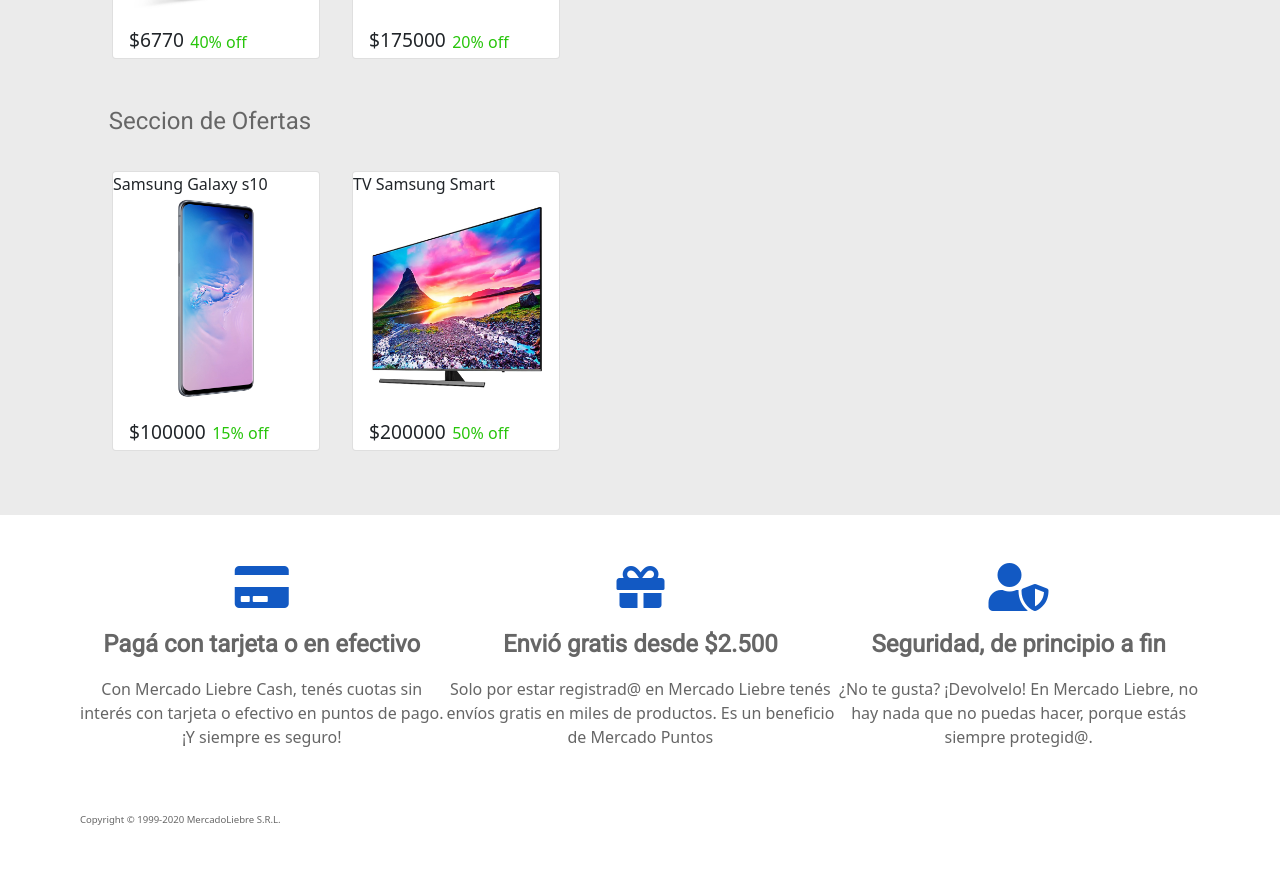
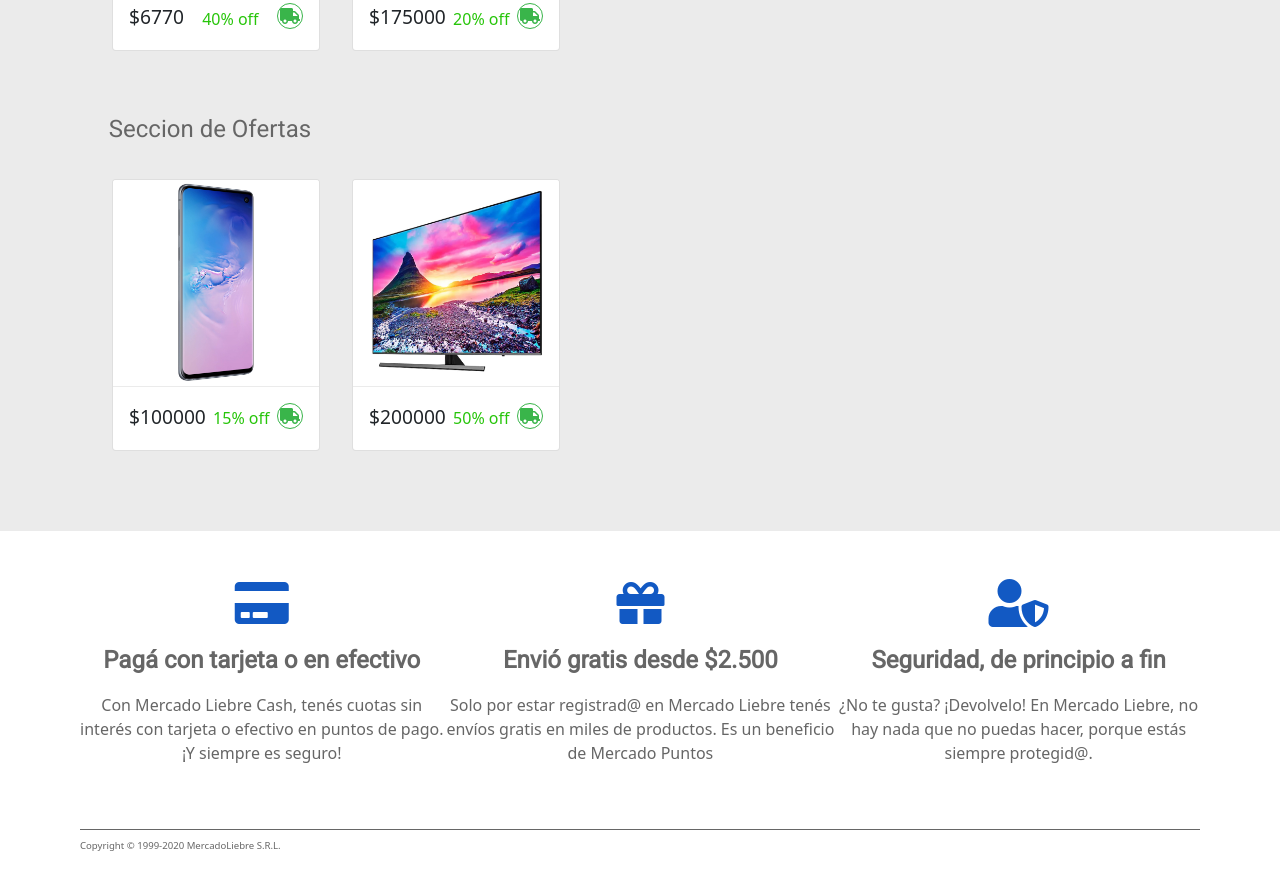
Before and after one commit to MateoPiccinini/Mercado-Liebre, a website: page views/home.html in a window 1280 px wide. Shown: the part 804-1690 px from the top of the page. Before the commit the page ends 1663 px from the top, so only its background shows below. Drawn offline with nearby package versions, Linux system fonts and the light colour scheme; files that its build step writes are made by us from their sources; files whose address does not match are found by name.

Commit message:
ml final

```diff
--- a/public/css/styles.css
+++ b/public/css/styles.css
@@ -119,7 +119,41 @@
 
 .card-body{ /* flex de items adentro de tarjeta (abajo de imagen) */
     display: flex;
-    height: 3em;
+    align-items: flex-start;
+    justify-content: flex-start;
+    flex-wrap: wrap;
+    justify-content: space-between;
+    height: 4em;
+    border-style: solid hidden hidden hidden;
+    border-width: 0.0625em;
+    border-color: #ebebeb;
+}
+
+.card{
+    margin-bottom: 1em;
+}
+
+.card:hover{
+    border-style: groove;
+    border-width: 3px;
+    margin-bottom: 0;
+    padding-bottom: 1em;
+}
+
+.card:hover .produc{
+    display: inline;
+}
+
+.camion{
+    color: #39b54a;
+    border-style: solid;
+    border-radius: 1em;
+    border-width: 0.0625em;
+    padding-top: 0.25em;
+    padding-bottom: 0.25em;
+    padding-left: 0.130em;
+    padding-right: 0.130em;
+    margin-bottom: 2em;
 }
 
 .prodinf{ /* informacion del producto (precio) */
@@ -128,10 +162,19 @@
 
 .off{ /* descuento */
     color: #27c50a;
-    margin-left: 0.4em;
     margin-top: 0.2em;
 }
 
+.produc{
+    font-size: 0.9em;
+    margin-left: 0.3em;
+    display: none;
+    line-height: 2em;
+    position: absolute;
+    margin-top: 2.5em;
+    color: #666;
+    font-family: 'Roboto', sans-serif;
+}
 /* footer */
 
 footer{
@@ -177,5 +220,9 @@
 #copyright{ /* linea de copyright */
     font-size: 0.6em;
     color: #666;
-    padding-top: 5em;
+    margin-top: 5em;
+    padding-top: 1em;
+    border-style: solid hidden hidden hidden;
+    border-color: #666;
+    border-width: 0.0625em;
 }
--- a/views/home.html
+++ b/views/home.html
@@ -53,21 +53,23 @@
                 <div id="ultvis">
                     <ul>
                         <div class="card" style="width: 13rem;">
-                            <li>Cafetera Moulinex</li>
                             <img src="img/img-cafetera-moulinex.jpg" class="card-img-top" alt="...">
                             <div class="card-body">
                                 <p class="card-text prodinf">$6770</p>
                                 <p class="card-text off">40% off</p>
+                                <i class="fas fa-truck camion"></i>
+                                <li class="produc">Cafetera Moulinex</li>
                             </div>
                           </div>
                     </ul>
                     <ul>
                         <div class="card" style="width: 13rem;">
-                            <li>Macbook Pro 2019</li>
                             <img src="img/img-macbook-pro-2019.jpg" class="card-img-top" alt="...">
                             <div class="card-body">
                                 <p class="card-text prodinf">$175000</p>
                                 <p class="card-text off">20% off</p>
+                                <i class="fas fa-truck camion"></i>
+                                <li class="produc">Macbook Pro 2019</li>
                             </div>
                         </div>
                     </ul>
@@ -76,21 +78,23 @@
                 <div id="ultvis">
                     <ul>
                         <div class="card" style="width: 13rem;">
-                            <li>Samsung Galaxy s10</li>
                             <img src="img/img-samsung-galaxy-s10.jpg" class="card-img-top" alt="...">
                             <div class="card-body">
                                 <p class="card-text prodinf">$100000</p>
                                 <p class="card-text off">15% off</p>
+                                <i class="fas fa-truck camion"></i>
+                                <li class="produc">Samsung Galaxy s10</li>
                             </div>
                         </div>
                     </ul>
                     <ul>
                         <div class="card" style="width: 13rem;">
-                            <li>TV Samsung Smart</li>
                             <img src="img/img-tv-samsung-smart.jpg" class="card-img-top" alt="...">
                             <div class="card-body">
                                 <p class="card-text prodinf">$200000</p>
                                 <p class="card-text off">50% off</p>
+                                <i class="fas fa-truck camion"></i>
+                                <li class="produc">TV Samsung Smart</li>
                             </div>
                         </div>
                     </ul>
```
Lines whose indentation alone changed are shown as unchanged.
